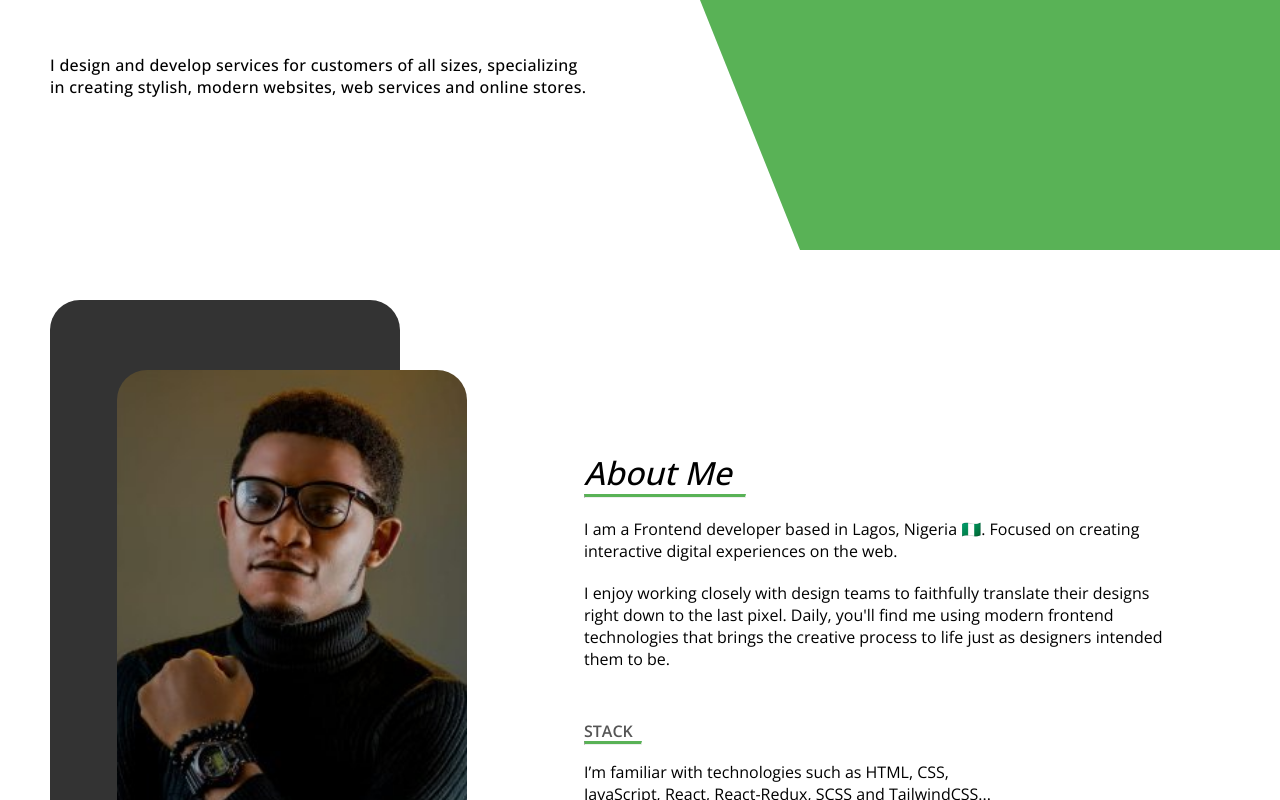
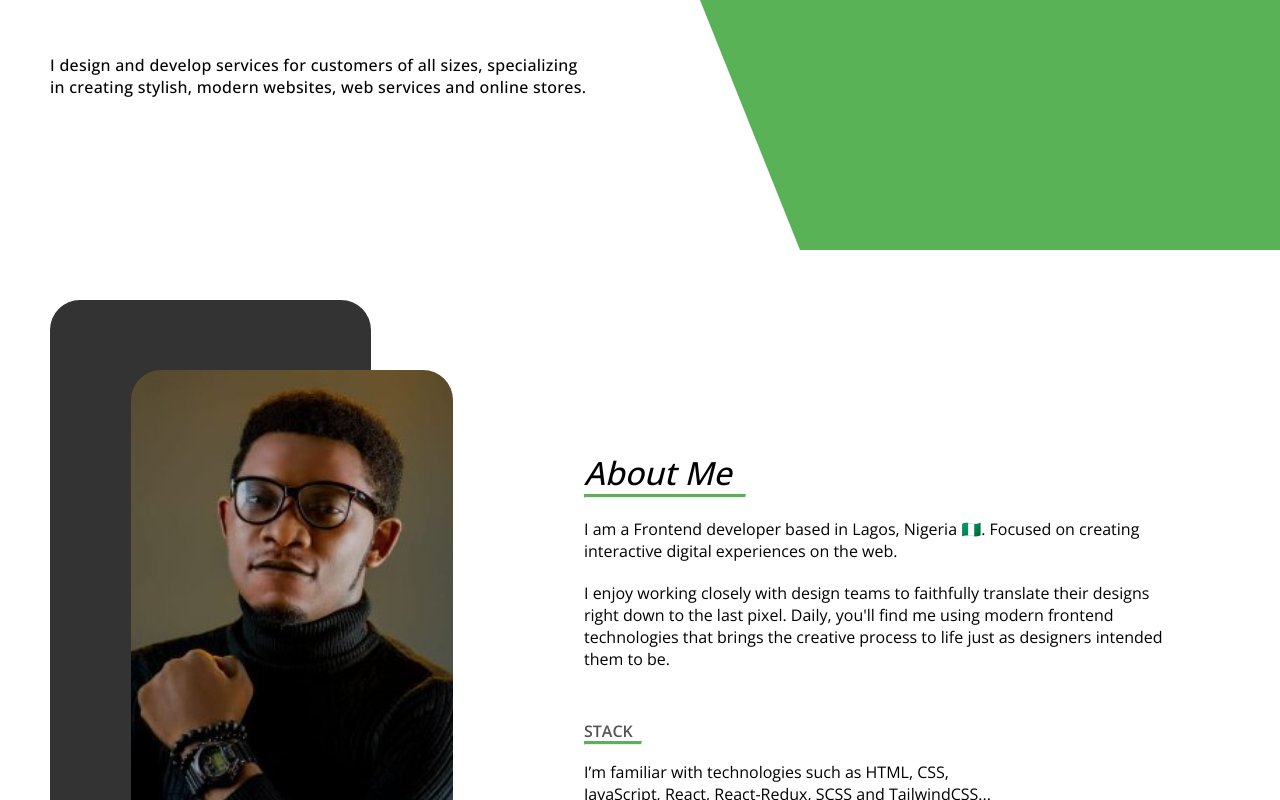
Before and after one commit to Spiritman90/My-Porfolio, a React (Create React App) app: page / in a window 1280 px wide. Shown: the part 604-1404 px from the top of the page. Built offline with nearby package versions, Linux system fonts and the light colour scheme; a web font is replaced by a local one.

Commit message:
worked on image

```diff
--- a/src/components/about/about.css
+++ b/src/components/about/about.css
@@ -26,7 +26,7 @@
 }
 
 .a-card {
-  width: 60%;
+  width: 55%;
   height: 70vh;
   border-radius: 30px;
   position: relative;
```
